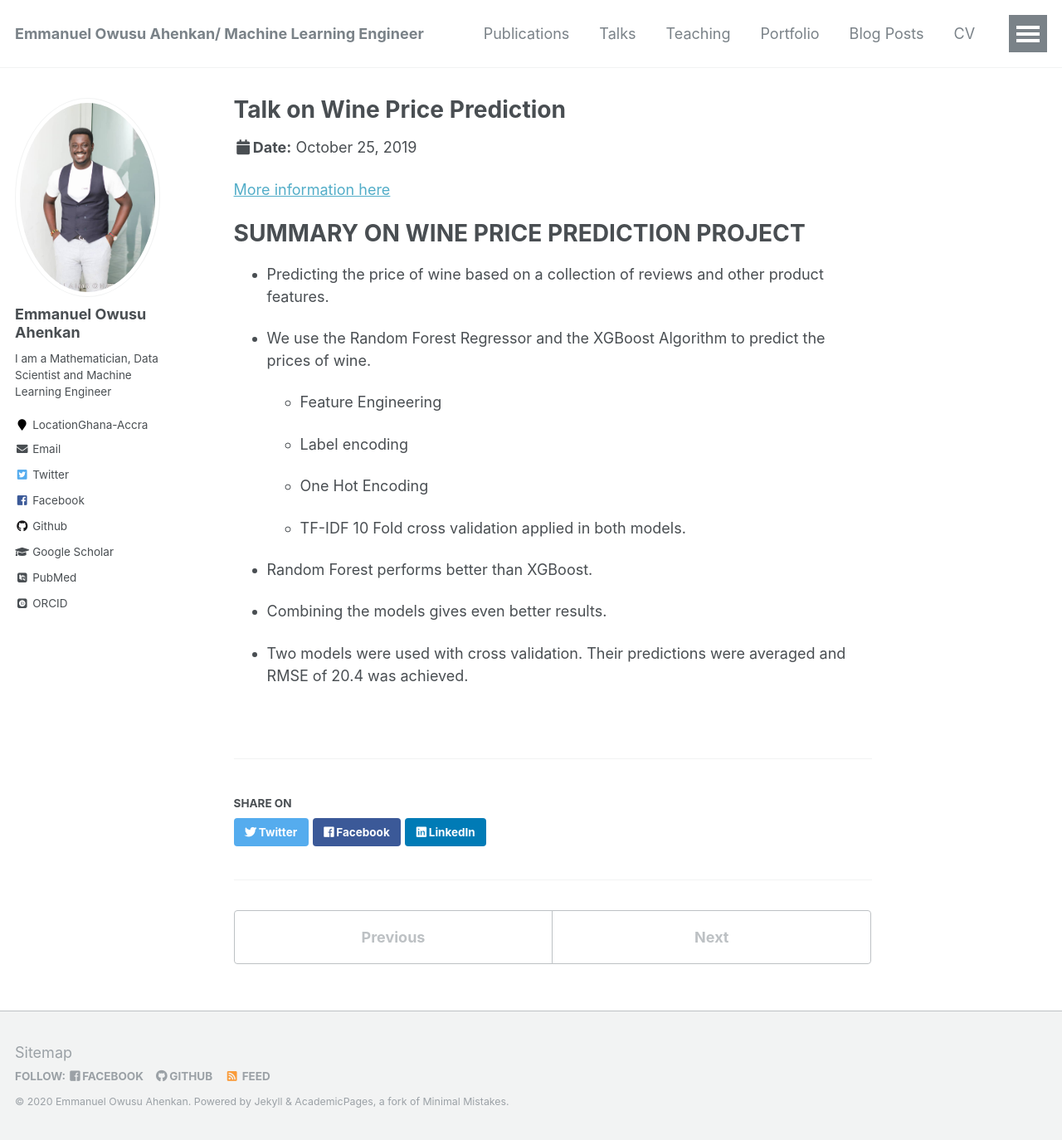
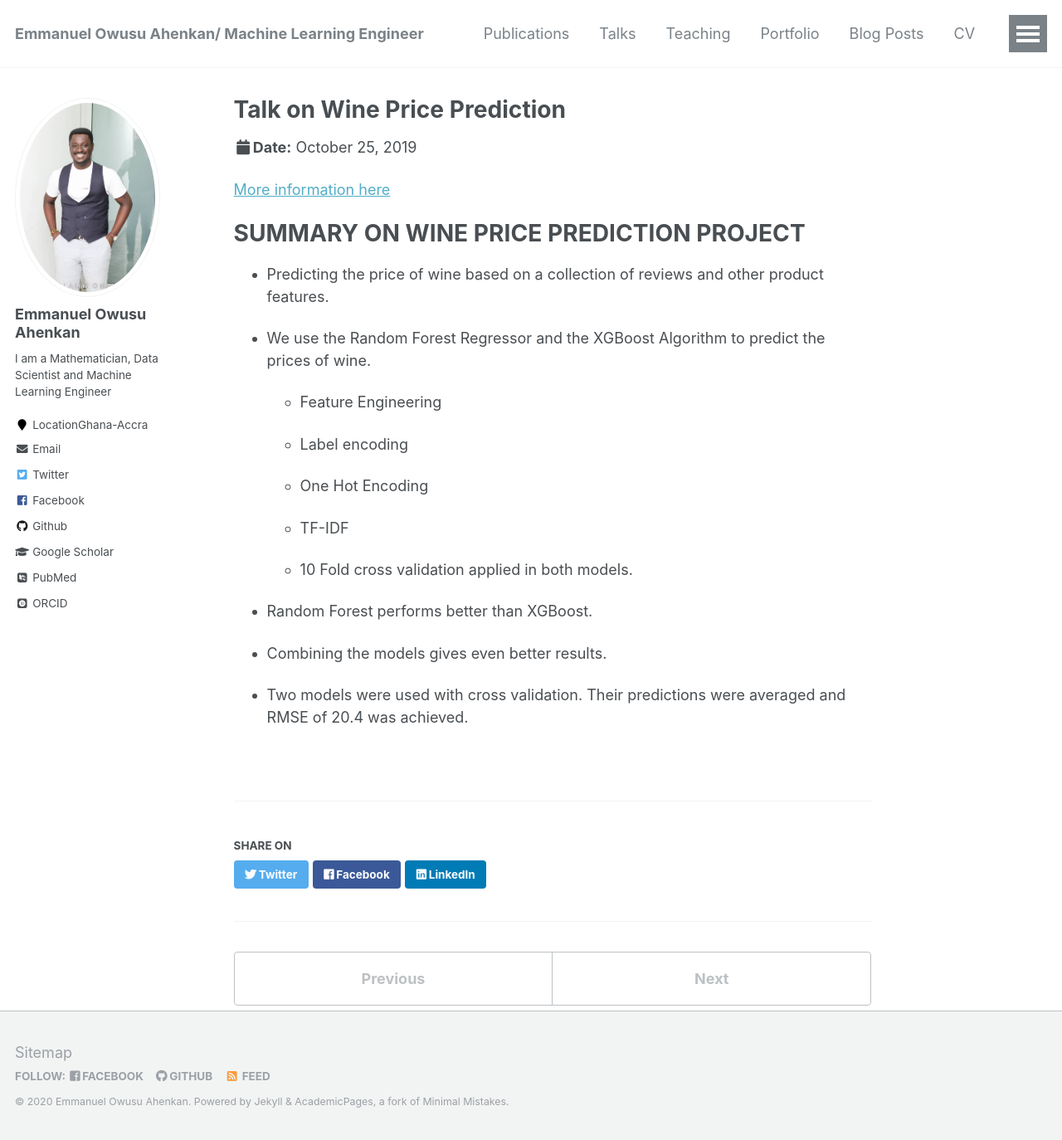
Before and after one commit to EmmanuelOwusu/EmmanuelOwusu.github.io, a Jekyll site: the page built from _talks/2014-02-01-talk-2.md, in a window 1280 px wide and 1374 px high. Shown: the whole window at 83% size. Built offline with Jekyll 4.4.1, drawn with Linux system fonts in a browser that asks for light colours; some web fonts are replaced.

```diff
--- a/_talks/2014-02-01-talk-2.md
+++ b/_talks/2014-02-01-talk-2.md
@@ -24,7 +24,8 @@ location: "Accra, Ghana"
     * One Hot Encoding
 
      * TF-IDF
-10 Fold cross validation applied in both models.
+
+     * 10 Fold cross validation applied in both models.
 
 * Random Forest performs better than XGBoost.
 
```
